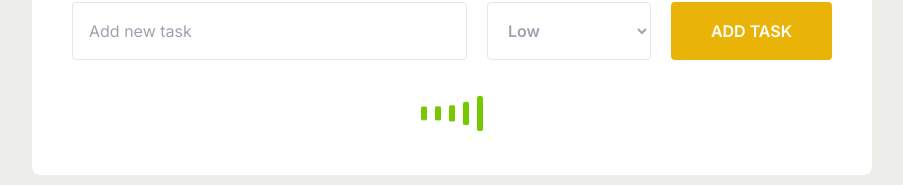
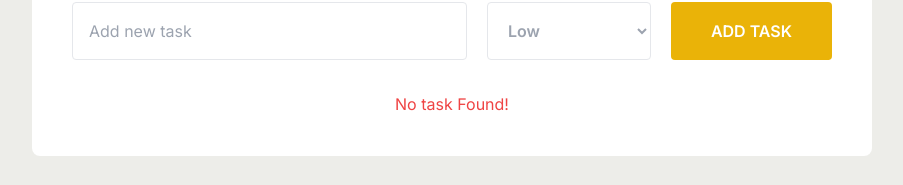
Before and after one commit to hanif365/todoapp, a Next.js app: page / in a window 1280 px wide. Shown: the part 307-492 px from the top of the page, without its empty margins (188-1091 px from the left). Built offline with nearby package versions, Linux system fonts and the light colour scheme.

Commit message:
feat: No task found message show, when any task not have

```diff
--- a/src/components/TodoComponents/TaskList.jsx
+++ b/src/components/TodoComponents/TaskList.jsx
@@ -1,12 +1,23 @@
 "use client";
 
-import React from "react";
+import React, { useState, useEffect } from "react";
 import Task from "./Task";
 import useStore from "@/store/store";
 import { ScaleLoader } from "react-spinners";
 
 const TaskList = () => {
   const { tasks } = useStore((state) => state);
+  const [showNoTaskMessage, setShowNoTaskMessage] = useState(false);
+
+  useEffect(() => {
+    const timeout = setTimeout(() => {
+      if (tasks.length === 0) {
+        setShowNoTaskMessage(true);
+      }
+    }, 5000);
+
+    return () => clearTimeout(timeout);
+  }, [tasks]);
 
   const sortedTasks = [...tasks].sort((a, b) => {
     if (a.priority === b.priority) {
@@ -24,7 +35,7 @@ const TaskList = () => {
 
   return (
     <div>
-      {!tasks.length ? (
+      {!tasks.length && !showNoTaskMessage ? (
         <div className="flex justify-center">
           <ScaleLoader color="#78C800" loading={true} width={6} margin={4} />
         </div>
@@ -52,6 +63,10 @@ const TaskList = () => {
           )}
         </>
       )}
+
+      {showNoTaskMessage && !tasks.length && (
+        <div className="text-center text-red-500 mt-4">No task Found!</div>
+      )}
     </div>
   );
 };
```
